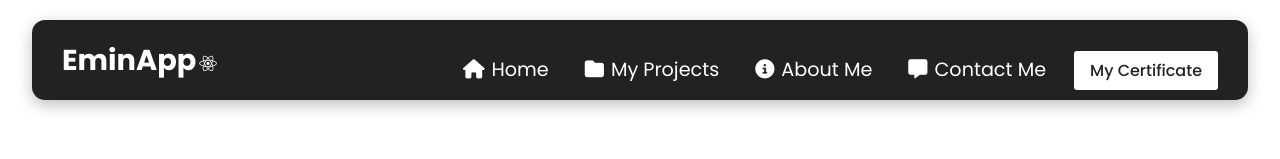
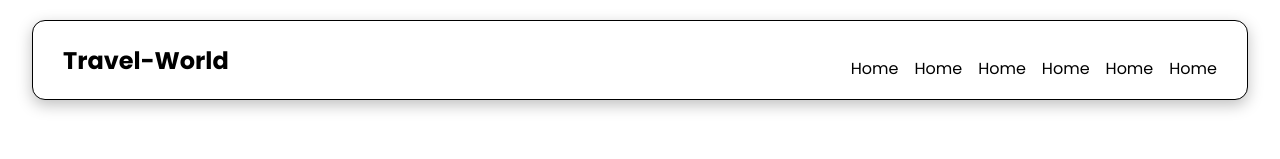
Before and after one commit to eminn-a/Travel-World, a React (Vite) app in the folder client/: page / in a window 1280 px wide. Shown: the top 159 px of the page. Built offline with nearby package versions, Linux system fonts and the light colour scheme; no server answers.

Commit message:
Navbar change-custom navbar

```diff
--- a/client/src/App.jsx
+++ b/client/src/App.jsx
@@ -1,7 +1,7 @@
 import "./index.css";
 
+import StarWars from "./components/star-wars/StarWars";
 import Navbar from "./components/navbar/Navbar";
-import StarWars from "./components/star-wars/StarWars";
 
 function App() {
   return (
--- a/client/src/components/navbar/MenuData.jsx
+++ /dev/null
@@ -1,31 +0,0 @@
-export const MenuData = [
-  {
-    title: "Home",
-    url: "#",
-    className: "nav-links",
-    icon: "fa-solid fa-house",
-  },
-  {
-    title: "My Projects",
-    url: "#",
-    className: "nav-links",
-    icon: "fa-solid fa-folder",
-  },
-  {
-    title: "About Me",
-    url: "#",
-    className: "nav-links",
-    icon: "fa-solid fa-circle-info",
-  },
-  {
-    title: "Contact Me",
-    url: "#",
-    className: "nav-links",
-    icon: "fa-solid fa-message",
-  },
-  {
-    title: "My Certificate",
-    url: "#",
-    className: "nav-links-button",
-  },
-];
--- a/client/src/components/navbar/Navbar.jsx
+++ b/client/src/components/navbar/Navbar.jsx
@@ -1,33 +1,20 @@
-import { useState } from "react";
-import { MenuData } from "./MenuData";
 import "./NavbarStyles.css";
 
 const Navbar = () => {
-  const [navBarStat, setnavBarStat] = useState(false);
-
-  const navStatClickHandler = () => {
-    setnavBarStat((navBarStat) => !navBarStat);
-  };
-
   return (
-    <nav className="NavbarItems">
-      <h1 className="logo">
-        EminApp <i className="fab fa-react"></i>
-      </h1>
-      <div className="menu-icon" onClick={navStatClickHandler}>
-        <i className={navBarStat ? "fas fa-times" : "fas fa-bars"}></i>
-      </div>
-      <ul className={navBarStat ? "nav-menu active" : "nav-menu"}>
-        {MenuData.map((x, index) => (
-          <li key={index}>
-            <a href={x.url} className={x.className}>
-              <i className={x.icon}></i>
-              {x.title}
-            </a>
-          </li>
-        ))}
-      </ul>
-    </nav>
+    <>
+      <nav className="navbarItems">
+        <h1 className="navbarLogo">Travel-World</h1>
+        <ul className="navMenu">
+          <li>Home</li>
+          <li>Home</li>
+          <li>Home</li>
+          <li>Home</li>
+          <li>Home</li>
+          <li>Home</li>
+        </ul>
+      </nav>
+    </>
   );
 };
 
--- a/client/src/components/navbar/NavbarStyles.css
+++ b/client/src/components/navbar/NavbarStyles.css
@@ -1,131 +1,25 @@
-.NavbarItems {
+.navbarItems {
     display: flex;
     justify-content: space-between;
+    padding: 0 30px;
     align-items: center;
-  font-size: 1.2rem;
-  padding: 0 30px;
-  background-color: #222;
+    border: 1px solid black;
+    border-radius: 13px;
+    position: sticky;
     box-shadow: 0 5px 15px rgba(0, 0, 0, 0.25);
-  width: 95%;
-  height: 80px;
-  border-radius: 13px;
     position: fixed;
     top: 20px;
     left: 50%;
     transform: translate(-50%);
+    width: 95%;
+    height: 80px;
+    background-color: white;
+
 }
 
-.logo {
-  color: #fff;
-  justify-self: center;
-  cursor: pointer;
-  white-space: nowrap;
+.navMenu {
+    display: flex;
+    gap: 1em;
+    justify-content: center;
+    align-items: center;
 }
-
-.fa-react {
-  margin-left: -0.2rem;
-  font-size: 1.1rem;
-}
-
-.nav-menu {
-  display: grid;
-  grid-template-columns: repeat(5, auto);
-  grid-gap: 20px;
-  list-style: none;
-  align-items: center;
-  text-align: center;
-  justify-content: end;
-}
-
-.nav-links {
-  text-decoration: none;
-  color: #fff;
-  padding: 0.2rem 0.5rem;
-  white-space: nowrap;
-}
-
-.nav-links i {
-  padding-right: 7px;
-}
-
-.nav-links:hover {
-  background: rgb(80, 80, 138);
-  border-radius: 4px;
-  transition: all 0.2s ease-in-out;
-}
-
-.fa-bars,
-.fa-times {
-  color: #fff;
-}
-
-.menu-icon {
-  display: none;
-}
-
-.nav-links-button {
-  padding: 0.5rem 1rem;
-  white-space: nowrap;
-  background-color: #fff;
-  border-radius: 3px;
-  text-decoration: none;
-  font-size: 1rem;
-  font-weight: 500;
-  color: #222;
-}
-
-@media screen and (max-width: 1024px) {
-  .NavbarItems {
-    z-index: 99;
-  }
-
-  .nav-menu {
-    display: flex;
-    flex-direction: column;
-    justify-content: flex-start;
-    background-color: rgb(255, 255, 255, 0.25);
-    box-shadow: 0 8px 32px 0 rgb(31, 38, 135, 0.37);
-    backdrop-filter: blur(4px);
-    border-radius: 13px;
-    width: 100%;
-    height: auto;
-    position: absolute;
-    top: 0;
-    left: +110%;
-    align-items: stretch;
-    padding: 80px 0 30px 0;
-    margin: 0;
-    z-index: -1;
-    transition: all 0.3s ease-in-out;
-  }
-
-  .nav-menu.active {
-    left: 0%;
-  }
-
-  .nav-links {
-    display: block;
-    widows: 100%;
-    padding: 2rem 0;
-    color: #222;
-  }
-
-  .nav-links:hover {
-    background: rgba(255, 255, 255, 0.25);
-    backdrop-filter: blur(20px);
-  }
-
-  .menu-icon {
-    display: block;
-  }
-
-  .nav-links-button {
-    padding: 1.5rem;
-    display: block;
-    text-align: center;
-    font-size: 1.3rem;
-    font-weight: bold;
-    width: 80%;
-    margin: auto;
-  }
-}
```
Lines whose indentation alone changed are shown as unchanged.
